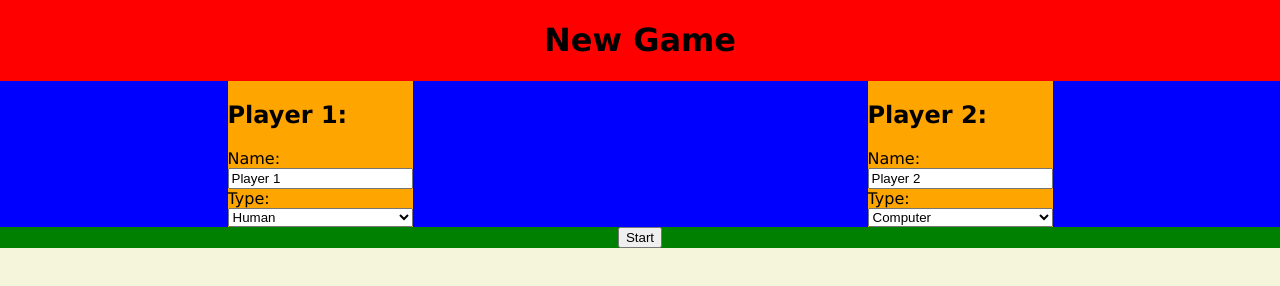
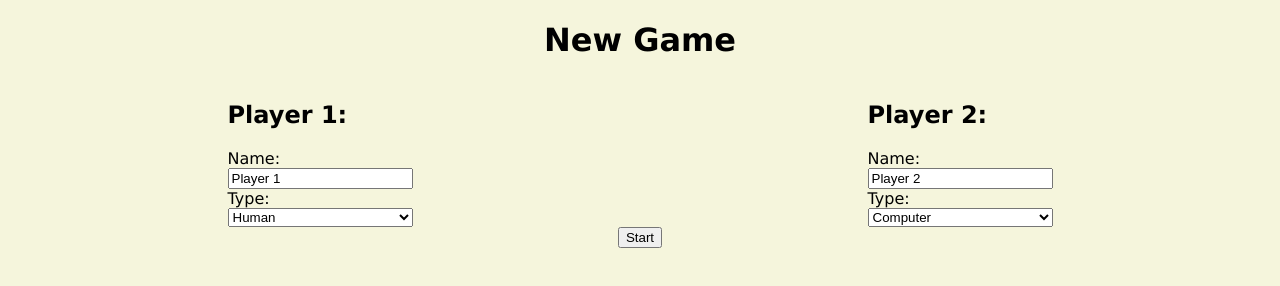
Before and after one commit to CFeeney333/TicTacToe, a plain HTML site: page index.html in a window 1280 px wide. Drawn offline with Linux system fonts and the light colour scheme.

Commit message:
Change indentation and remove placeholder background colors

```diff
--- a/index.html
+++ b/index.html
@@ -11,12 +11,12 @@
 <body>
 <div id="new-view" class="">
   <div class="flow-container flow-column">
-            <div class="flow-container" style="background-color: red">
+    <div class="flow-container">
       <h1>New Game</h1>
     </div>
 
-            <div style="background-color: blue" class="flow-container">
-                <div style="background-color: orange" class="flow-container flow-column">
+    <div class="flow-container">
+      <div class="flow-container flow-column">
         <h2>Player 1:</h2>
 
         <div class="flow-container flow-column">
@@ -31,7 +31,7 @@
           </select>
         </div>
       </div>
-                <div style="background-color: orange" class="flow-container flow-column">
+      <div class="flow-container flow-column">
         <h2>Player 2:</h2>
 
         <div class="flow-container flow-column">
@@ -48,7 +48,7 @@
       </div>
     </div>
 
-            <div style="background-color: green;" class="flow-container">
+    <div class="flow-container">
       <button id="start-button">Start</button>
     </div>
   </div>
@@ -58,12 +58,12 @@
   <div class="flow-container flow-column">
     <div class="flow-container">
       <div class="flow-container flow-stretch">
-                    <h1 id="player-x-title" style="background-color: blue">
+        <h1 id="player-x-title">
           <span class="player-name">Player 1</span> turn
         </h1>
       </div>
       <div class="flow-container flow-stretch">
-                    <h1 id="player-o-title" style="background-color: orange">
+        <h1 id="player-o-title">
           <span class="player-name">Player 2</span> turn
         </h1>
       </div>
```
Lines whose indentation alone changed are shown as unchanged.
